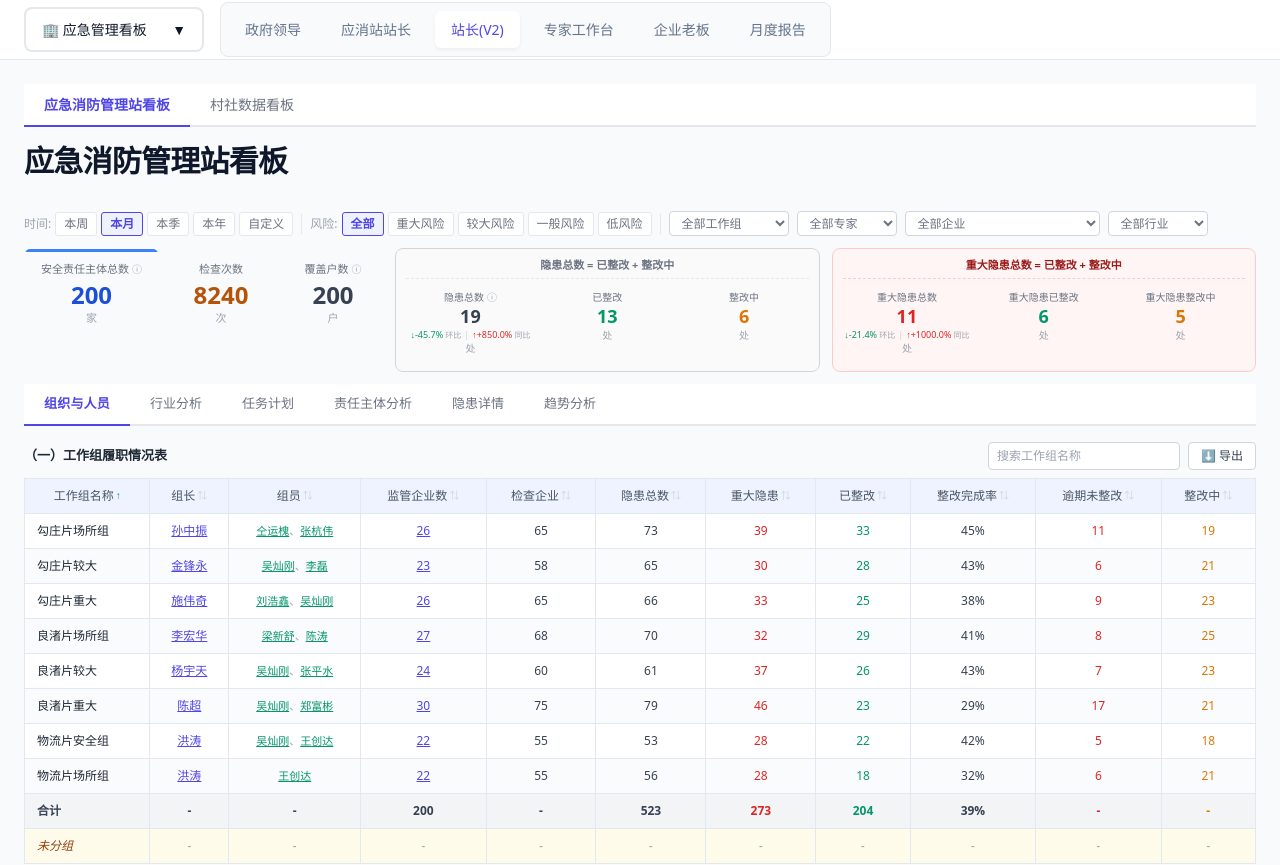
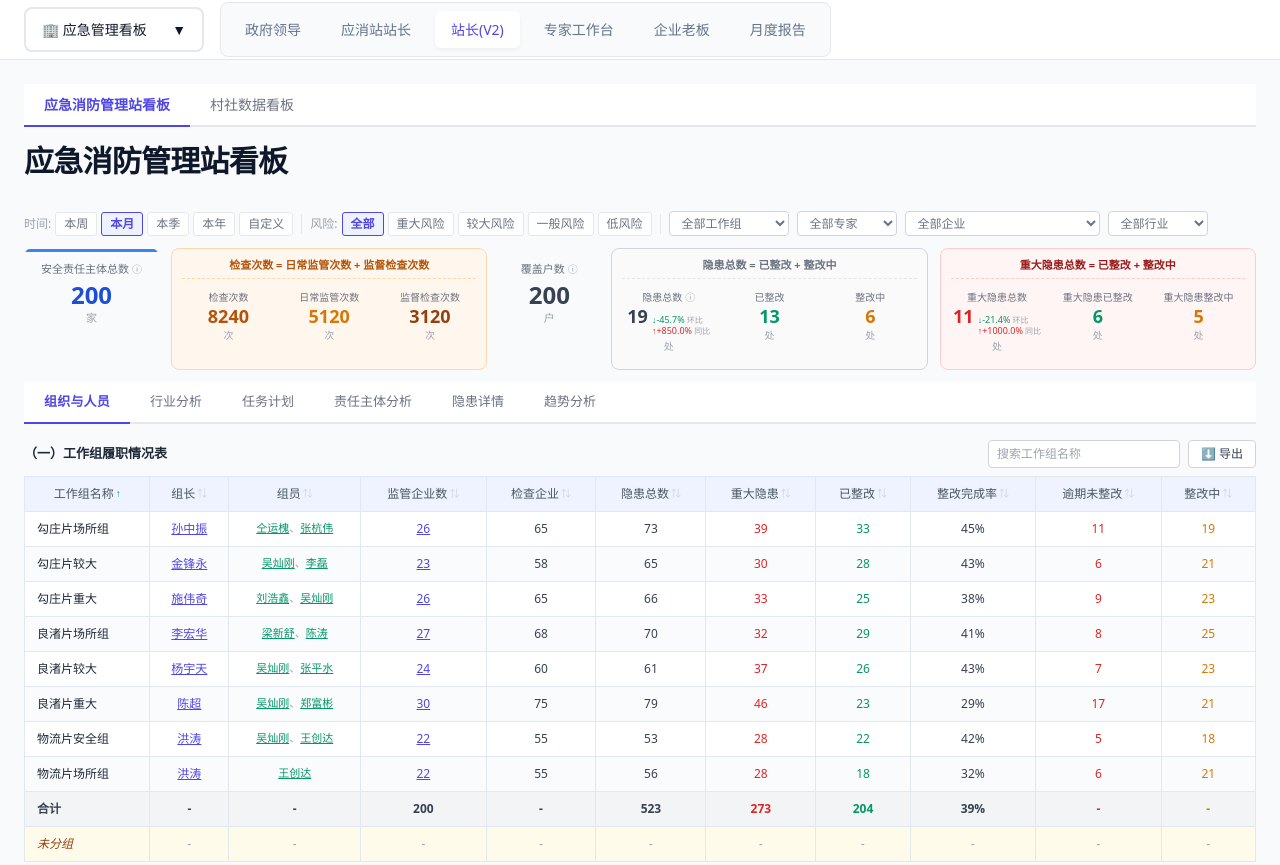
Before and after one commit to xjhyonier/dashboard, a React (Vite) app: page /emergency/station-chief-v2 in a window 1280 px wide. Shown: the top 865 px of the page. Built offline with nearby package versions, Linux system fonts and the light colour scheme.

Commit message:
refactor: 检查次数改为分组布局，增加日常监管次数和监督检查次数子指标

```diff
--- a/src/business/emergency/pages/StationChiefV2Dashboard.tsx
+++ b/src/business/emergency/pages/StationChiefV2Dashboard.tsx
@@ -244,19 +244,18 @@ export function StationChiefV2Dashboard() {
           {item.label}
           {item.tip && <span style={{ marginLeft: 3, color: '#9CA3AF', fontSize: 10 }}>ⓘ</span>}
         </div>
-        <div style={{ display: 'flex', alignItems: 'baseline', justifyContent: 'center', gap: 4, flexWrap: 'wrap' }}>
-          <span style={{ fontSize: compact ? 18 : 24, fontWeight: 700, color: item.color, lineHeight: 1.1 }}>{item.value}</span>
+        <div style={{ display: 'flex', alignItems: 'baseline', justifyContent: 'center', gap: 4 }}>
+          <span style={{ fontSize: compact ? 18 : 24, fontWeight: 700, color: item.color, lineHeight: 1.1, whiteSpace: 'nowrap' }}>{item.value}</span>
           {hasComparison && (
-            <span style={{ fontSize: compact ? 9 : 10, fontWeight: 500, lineHeight: 1, whiteSpace: 'nowrap' }}>
+            <span style={{ display: 'flex', flexDirection: 'column', alignItems: 'flex-start', gap: 1, fontSize: compact ? 9 : 10, fontWeight: 500, lineHeight: 1.2 }}>
               {mom != null && (
-                <span style={{ color: changeColor(mom) }}>
+                <span style={{ color: changeColor(mom), whiteSpace: 'nowrap' }}>
                   {changeArrow(mom)}{formatChange(mom)}
                   <span style={{ fontSize: compact ? 8 : 9, color: '#9CA3AF' }}> 环比</span>
                 </span>
               )}
-              {mom != null && yoy != null && <span style={{ margin: '0 3px', color: '#D1D5DB' }}>|</span>}
               {yoy != null && (
-                <span style={{ color: changeColor(yoy) }}>
+                <span style={{ color: changeColor(yoy), whiteSpace: 'nowrap' }}>
                   {changeArrow(yoy)}{formatChange(yoy)}
                   <span style={{ fontSize: compact ? 8 : 9, color: '#9CA3AF' }}> 同比</span>
                 </span>
@@ -541,12 +540,42 @@ export function StationChiefV2Dashboard() {
           item={{ key: 'safetySubject', label: '安全责任主体总数', value: enterprises.length, unit: '家', color: '#1D4ED8', tip: '纳入安全监管的企业（安全责任主体）总数' }}
           accentBar="#3B82F6"
         />
-        {/* 检查次数 */}
-        <KpiCard
-          selectedKpi={selectedKpi}
-          setSelectedKpi={setSelectedKpi}
-          item={{ key: 'checkCount', label: '检查次数', value: 8240, unit: '次', color: '#B45309' }}
-        />
+        {/* 检查次数组 */}
+        <div style={{
+          flex: 1,
+          border: '1px solid #FED7AA',
+          borderRadius: 8,
+          background: '#FFF7ED',
+          padding: '8px 10px',
+          display: 'flex',
+          flexDirection: 'column',
+          gap: 4,
+          minWidth: 0,
+        }}>
+          <div style={{ fontSize: 11, color: '#B45309', textAlign: 'center', fontWeight: 600, paddingBottom: 4, borderBottom: '1px dashed #FED7AA', whiteSpace: 'nowrap' }}>
+            检查次数 = 日常监管次数 + 监督检查次数
+          </div>
+          <div style={{ display: 'flex', gap: 8, flex: 1 }}>
+            <KpiCard
+              selectedKpi={selectedKpi}
+              setSelectedKpi={setSelectedKpi}
+              item={{ key: 'checkCount', label: '检查次数', value: 8240, unit: '次', color: '#B45309' }}
+              compact
+            />
+            <KpiCard
+              selectedKpi={selectedKpi}
+              setSelectedKpi={setSelectedKpi}
+              item={{ key: 'dailyCheckCount', label: '日常监管次数', value: 5120, unit: '次', color: '#D97706' }}
+              compact
+            />
+            <KpiCard
+              selectedKpi={selectedKpi}
+              setSelectedKpi={setSelectedKpi}
+              item={{ key: 'inspectCheckCount', label: '监督检查次数', value: 3120, unit: '次', color: '#92400E' }}
+              compact
+            />
+          </div>
+        </div>
         {/* 覆盖户数 */}
         <KpiCard
           selectedKpi={selectedKpi}
```
